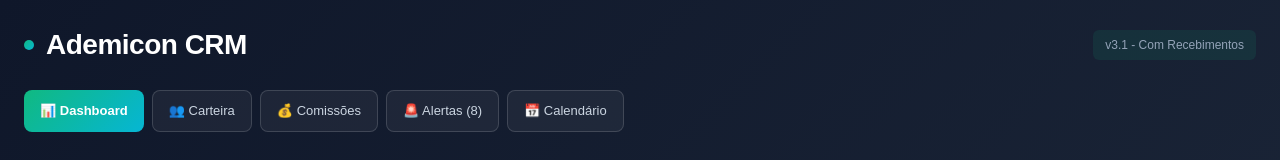
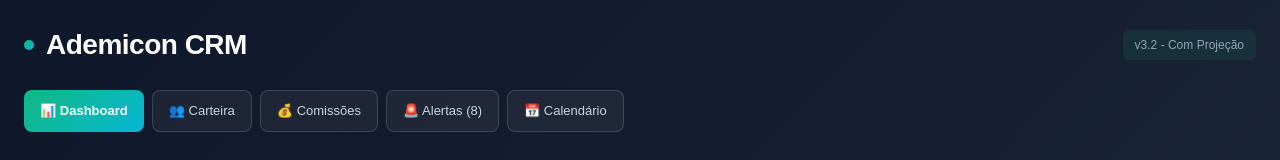
Before and after one commit to bauerenati-stack/carteira-clientes, a Next.js app: page / in a window 1280 px wide. Shown: the top 160 px of the page. Built offline with nearby package versions, Linux system fonts and the light colour scheme.

Commit message:
chore: Update version to v3.2 with new projection features

```diff
--- a/app/page.tsx
+++ b/app/page.tsx
@@ -239,7 +239,7 @@
         <div style={{ display: 'flex', alignItems: 'center', gap: '12px', marginBottom: '24px' }}>
           <div style={{ width: '10px', height: '10px', borderRadius: '50%', background: 'linear-gradient(135deg, #10b981 0%, #06b6d4 100%)' }}></div>
           <h1 style={{ margin: '0', fontSize: '28px', fontWeight: '600', letterSpacing: '-0.5px' }}>Ademicon CRM</h1>
-          <span style={{ marginLeft: 'auto', fontSize: '12px', color: '#94a3b8', background: 'rgba(16,185,129,0.1)', padding: '6px 12px', borderRadius: '6px' }}>v3.1 - Com Recebimentos</span>
+          <span style={{ marginLeft: 'auto', fontSize: '12px', color: '#94a3b8', background: 'rgba(16,185,129,0.1)', padding: '6px 12px', borderRadius: '6px' }}>v3.2 - Com Projeção</span>
         </div>
 
         <div style={{ display: 'flex', gap: '8px', overflowX: 'auto', paddingBottom: '8px' }}>
```
